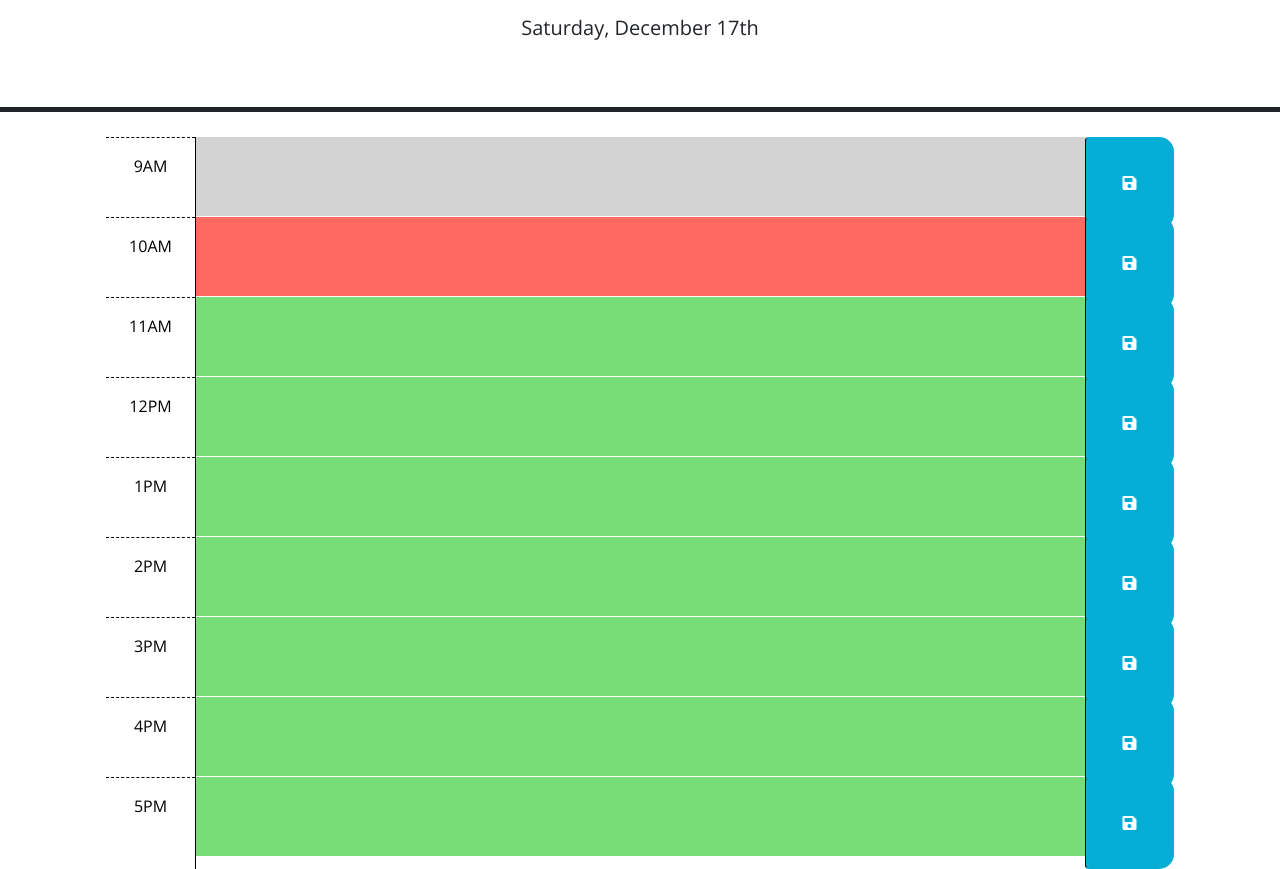
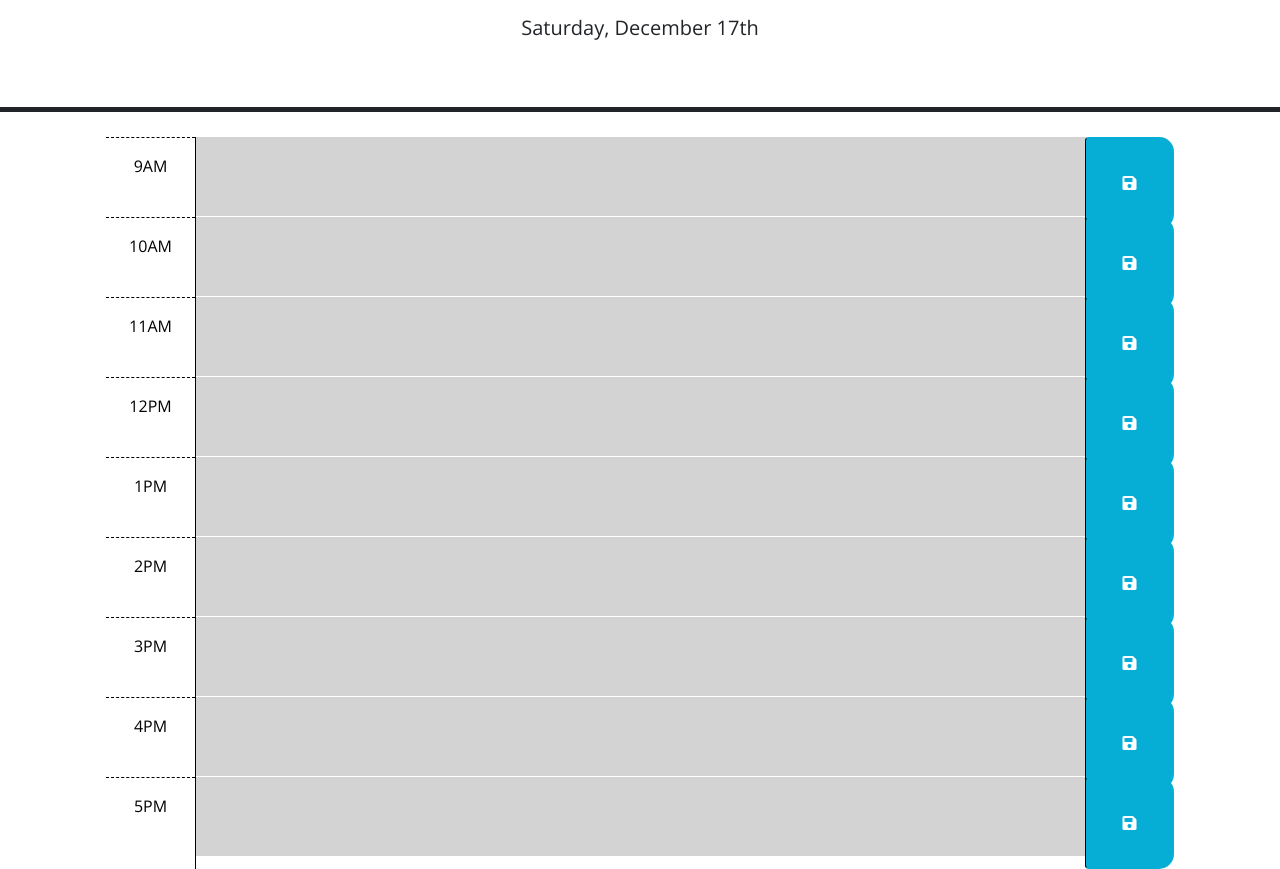
Before and after one commit to silvam22/Miriam-WDS, a plain HTML site: page index.html in a window 1280 px wide. Shown: the part 166-1035 px from the top of the page. Drawn offline with nearby package versions, Linux system fonts and the light colour scheme.

Commit message:
corrected html and added to javascript to correct the hours

```diff
--- a/index.html
+++ b/index.html
@@ -56,7 +56,7 @@
         </button>
       </div>
 
-      <div id="hour12" class="row time-block future">
+      <div id="hour-12" class="row time-block future">
         <div class="col-2 col-md-1 hour text-center py-3">12PM</div>
         <textarea class="col-8 col-md-10 description" rows="3"> </textarea>
         <button class="btn saveBtn col-2 col-md-1" aria-label="save">
@@ -64,7 +64,7 @@
         </button>
       </div>
 
-      <div id="hour13" class="row time-block future">
+      <div id="hour-13" class="row time-block future">
         <div class="col-2 col-md-1 hour text-center py-3">1PM</div>
         <textarea class="col-8 col-md-10 description" rows="3"> </textarea>
         <button class="btn saveBtn col-2 col-md-1" aria-label="save">
@@ -72,7 +72,7 @@
         </button>
       </div>
 
-      <div id="hour14" class="row time-block future">
+      <div id="hour-14" class="row time-block future">
         <div class="col-2 col-md-1 hour text-center py-3">2PM</div>
         <textarea class="col-8 col-md-10 description" rows="3"> </textarea>
         <button class="btn saveBtn col-2 col-md-1" aria-label="save">
@@ -80,7 +80,7 @@
         </button>
       </div>
 
-      <div id="hour15" class="row time-block future">
+      <div id="hour-15" class="row time-block future">
         <div class="col-2 col-md-1 hour text-center py-3">3PM</div>
         <textarea class="col-8 col-md-10 description" rows="3"> </textarea>
         <button class="btn saveBtn col-2 col-md-1" aria-label="save">
@@ -88,7 +88,7 @@
         </button>
       </div>
 
-      <div id="hour16" class="row time-block future">
+      <div id="hour-16" class="row time-block future">
         <div class="col-2 col-md-1 hour text-center py-3">4PM</div>
         <textarea class="col-8 col-md-10 description" rows="3"> </textarea>
         <button class="btn saveBtn col-2 col-md-1" aria-label="save">
@@ -96,7 +96,7 @@
         </button>
 
       </div>
-      <div id="hour17" class="row time-block future">
+      <div id="hour-17" class="row time-block future">
         <div class="col-2 col-md-1 hour text-center py-3">5PM</div>
         <textarea class="col-8 col-md-10 description" rows="3"> </textarea>
         <button class="btn saveBtn col-2 col-md-1" aria-label="save">
--- a/script.js
+++ b/script.js
@@ -23,17 +23,21 @@ $(function () {
     }
     currentDay.text(dateDisplay);
   }
-
   // function of changing the color of time-blocks based on current hour
   function differentColorForTimeBlock() {
     for (var i = 0; i < timeBlock.length; i++) {
       var timeBlockHour = $(timeBlock[i]).attr("id").split("-")[1];
+      console.log("timeBlock", timeBlockHour)
+      console.log("currentHour",currentHour)
       if (parseInt(currentHour) > parseInt(timeBlockHour)) {
         $(timeBlock[i]).addClass("past");
+        $(timeBlock[i]).removeClass("future present");
       } else if (parseInt(currentHour) == parseInt(timeBlockHour)) {
         $(timeBlock[i]).addClass("present");
+        $(timeBlock[i]).removeClass("future past");
       } else {
         $(timeBlock[i]).addClass("future");
+        $(timeBlock[i]).removeClass("present past");
       }
     }
   }
```
